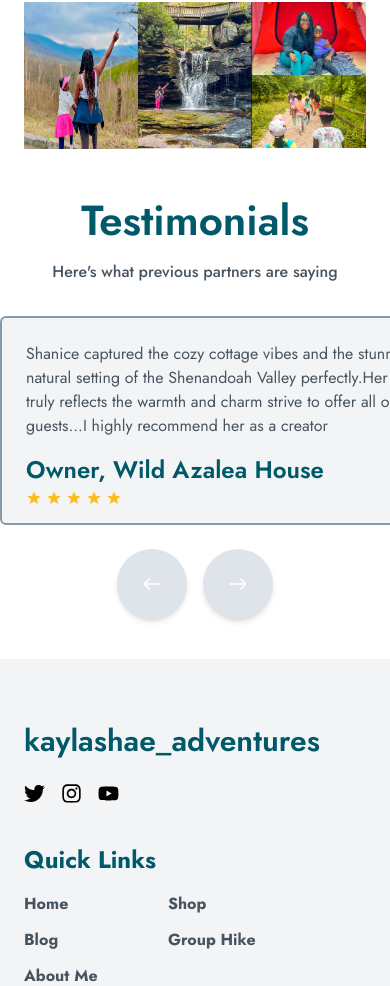
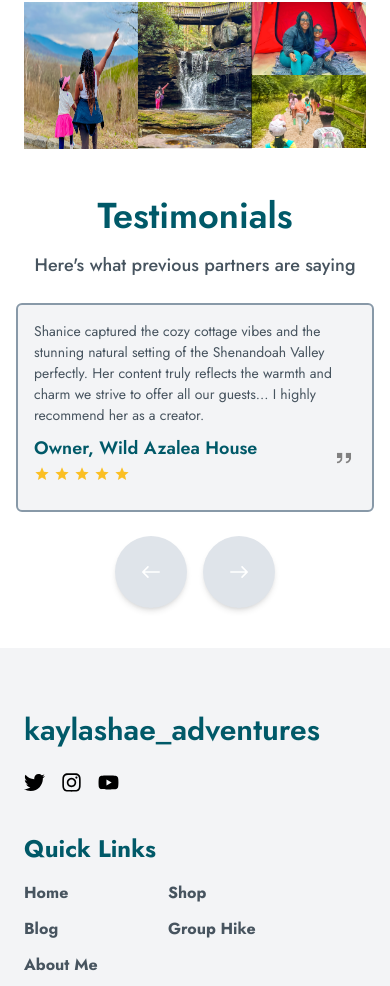
Before and after one commit to tuhinhossain123/tourism, a React (Vite) app: page /hike in a window 390 px wide. Shown: the part 1253-2239 px from the top of the page. Built offline with nearby package versions, Linux system fonts and the light colour scheme.

Commit message:
testimonial section responsive

```diff
--- a/src/Components/Testimonial/Testimonial.jsx
+++ b/src/Components/Testimonial/Testimonial.jsx
@@ -3,13 +3,12 @@ import { Navigation } from "swiper/modules";
 import "swiper/css";
 import "swiper/css/navigation";
 import { MdOutlineStarPurple500 } from "react-icons/md";
-import coma from "../../assets/images/coma.png"
-import { IoIosArrowRoundBack } from "react-icons/io";
-import { IoIosArrowRoundForward } from "react-icons/io";
+import coma from "../../assets/images/coma.png";
+import { IoIosArrowRoundBack, IoIosArrowRoundForward } from "react-icons/io";
 
 const testimonials = [
   {
-    text: "Shanice captured the cozy cottage vibes and the stunning natural setting of the Shenandoah Valley perfectly.Her content truly reflects the warmth and charm strive to offer all our guests...I highly recommend her as a creator",
+    text: "Shanice captured the cozy cottage vibes and the stunning natural setting of the Shenandoah Valley perfectly. Her content truly reflects the warmth and charm we strive to offer all our guests... I highly recommend her as a creator.",
     name: "Owner, Wild Azalea House",
   },
   {
@@ -17,7 +16,7 @@ const testimonials = [
     name: "Owner, Sunflowers of Lisbon",
   },
   {
-    text: "Shanice captured the cozy cottage vibes and the stunning natural setting of the Shenandoah Valley perfectly.Her content truly reflects the warmth and charm strive to offer all our guests...I highly recommend her as a creator",
+    text: "Shanice captured the cozy cottage vibes and the stunning natural setting of the Shenandoah Valley perfectly. Her content truly reflects the warmth and charm we strive to offer all our guests... I highly recommend her as a creator.",
     name: "Cosmo Together",
   },
   {
@@ -28,11 +27,11 @@ const testimonials = [
 
 const TestimonialSlider = () => {
   return (
-    <div className="my-10 lg:my-16">
-      <h2 className="text-center text-[42px] font-jost font-semibold text-primary pb-2">
+    <div className="my-10 lg:my-16 px-4 lg:px-8">
+      <h2 className="text-center text-[36px] md:text-[42px] font-jost font-semibold text-primary pb-2">
         Testimonials
       </h2>
-      <p className="text-center text-[#47545F] text-[16px] font-jost font-medium pb-8 lg:pb-11">
+      <p className="text-center text-[#47545F] text-lg lg:text-[14px] md:text-[16px] font-jost font-medium pb-6 lg:pb-10">
         Here's what previous partners are saying
       </p>
 
@@ -40,11 +39,11 @@ const TestimonialSlider = () => {
       <div className="relative">
         <Swiper
           modules={[Navigation]}
-          spaceBetween={20}
+          spaceBetween={10}
           slidesPerView={1}
           breakpoints={{
-            768: { slidesPerView: 2 },
-            1024: { slidesPerView: 3 },
+            768: { slidesPerView: 1.5, spaceBetween: 10 },
+            1024: { slidesPerView: 3, spaceBetween: 30 },
           }}
           loop
           navigation={{
@@ -54,26 +53,26 @@ const TestimonialSlider = () => {
           className="relative"
         >
           {testimonials.map((testimonial, index) => (
-            <SwiperSlide key={index} className="flex justify-center gap-5 lg:gap-9">
-              <div className="bg-[#F3F4F6] border-2 border-[#8899A8] p-6 rounded-md w-[482px] h-[209px]">
-                <p className="text-[#47545F] text-[16px] font-jost font-normal mb-4">
+            <SwiperSlide key={index} className="flex justify-center items-center gap-4 md:gap-6 lg:gap-8">
+              <div className="bg-[#F3F4F6] border-2 border-[#8899A8] p-4 lg:p-6 rounded-md w-full lg:w-[90%]  h-[209px]">
+                <p className="text-[#47545F] text-[14px] md:text-[15px] lg:text-[16px] font-jost font-normal mb-2 lg:mb-4">
                   {testimonial.text}
                 </p>
                 <div className="flex justify-between items-center">
                   <div>
-                    <h4 className="text-2xl font-jost font-semibold text-primary pb-1">
+                    <h4 className="text-lg md:text-xl lg:text-2xl font-jost font-semibold text-primary pb-1">
                       {testimonial.name}
                     </h4>
                     <div className="flex items-center gap-1">
-                      <MdOutlineStarPurple500 className="text-[#FBBF24]"></MdOutlineStarPurple500>
-                      <MdOutlineStarPurple500 className="text-[#FBBF24]"></MdOutlineStarPurple500>
-                      <MdOutlineStarPurple500 className="text-[#FBBF24]"></MdOutlineStarPurple500>
-                      <MdOutlineStarPurple500 className="text-[#FBBF24]"></MdOutlineStarPurple500>
-                      <MdOutlineStarPurple500 className="text-[#FBBF24]"></MdOutlineStarPurple500>
+                      {Array(5)
+                        .fill()
+                        .map((_, i) => (
+                          <MdOutlineStarPurple500 key={i} className="text-[#FBBF24]" />
+                        ))}
                     </div>
                   </div>
                   <div>
-                  <img src={coma} alt="" className="w-10"/>
+                    <img src={coma} alt="" className="w-6 md:w-8 lg:w-10" />
                   </div>
                 </div>
               </div>
@@ -83,11 +82,11 @@ const TestimonialSlider = () => {
 
         {/* Navigation Buttons */}
         <div className="flex justify-center mt-6 space-x-4">
-          <button className="prev-button bg-[#DFE4EA] text-white p-5 rounded-full shadow-md">
-            <IoIosArrowRoundBack size={30} />
+          <button className="prev-button bg-[#DFE4EA] text-white p-5 rounded-full shadow-md hover:bg-primary hover:text-white transition">
+            <IoIosArrowRoundBack size={32} />
           </button>
-          <button className="next-button bg-[#DFE4EA] text-white p-5 rounded-full shadow-md">
-            <IoIosArrowRoundForward size={30} />
+          <button className="next-button bg-[#DFE4EA] text-white p-5 rounded-full shadow-md hover:bg-primary hover:text-white transition">
+            <IoIosArrowRoundForward size={32} />
           </button>
         </div>
       </div>
--- a/src/Pages/Shared/Navbar/Navbar.jsx
+++ b/src/Pages/Shared/Navbar/Navbar.jsx
@@ -13,11 +13,7 @@ const Navbar = () => {
 
   useEffect(() => {
     const handleScroll = () => {
-      if (window.scrollY > 50) {
-        setScroll(true);
-      } else {
-        setScroll(false);
-      }
+      setScroll(window.scrollY > 50);
     };
 
     window.addEventListener("scroll", handleScroll);
@@ -26,45 +22,50 @@ const Navbar = () => {
     };
   }, []);
 
+  const handleCloseMenu = () => {
+    setIsOpen(false);
+  };
+
   return (
     <nav
-      className={`w-full fixed top-0  transition-all duration-300 ${
+      className={`w-full fixed top-0 transition-all duration-300 ${
         scroll ? "bg-white shadow-lg" : "bg-transparent"
       }`}
     >
       <div className="max-w-[1680px] mx-auto px-6 lg:px-8">
-        {/* nav top */}
+        {/* Top Navigation */}
         <div className="flex justify-between items-center">
-          <div className="flex justify-evenly md:justify-between items-center gap-8 lg:gap-0 w-[70%] md:w-[80%] lg:w-[90%]  pt-5 pb-5 pr-4 md:pr-0">
+          <div className="flex justify-evenly md:justify-between items-center gap-8 lg:gap-0 w-[70%] md:w-[80%] lg:w-[90%] pt-5 pb-5 pr-4 md:pr-0">
             <div>
               <Link className="text-primary font-jost font-medium text-[14px]">
                 FOLLOW US
               </Link>
             </div>
             <div className="flex items-center gap-4">
-              <Link>
+              <Link to="#">
                 <FaTwitter className="text-[21px] text-primary" />
               </Link>
-              <Link>
+              <Link to="#">
                 <FaInstagram className="text-[21px] text-primary" />
               </Link>
-              <Link>
+              <Link to="#">
                 <FaYoutube className="text-[21px] text-primary" />
               </Link>
             </div>
           </div>
           <h2 className="border-r-[2px] h-16 border-[#47545F]" />
-          <div className="w-[30%] md:w-[10%] lg:w-[5%]  pt-5 pb-5">
+          <div className="w-[30%] md:w-[10%] lg:w-[5%] pt-5 pb-5">
             <Link className="flex justify-end items-center gap-3 text-primary font-jost font-medium">
               <BsCart3 className="text-xl font-bold" />
-              <span className=" text-[16px] ">CART</span>
+              <span className="text-[16px]">CART</span>
             </Link>
           </div>
         </div>
 
-        {/* hr */}
-        <hr className="border-t-[2px] border-[#47545F] mt- mb-4 lg:mb-5 " />
+        {/* Divider */}
+        <hr className="border-t-[2px] border-[#47545F] mt- mb-4 lg:mb-5" />
 
+        {/* Main Navigation */}
         <div className="flex justify-between items-center">
           {/* Logo */}
           <Link to="/" className="text-xl font-bold">
@@ -115,7 +116,7 @@ const Navbar = () => {
         </div>
       </div>
 
-      {/* Mobile Device */}
+      {/* Mobile Navigation Menu */}
       {isOpen && (
         <div className="lg:hidden flex flex-col items-center py-8 space-y-4 bg-white shadow-md">
           {[
@@ -134,11 +135,15 @@ const Navbar = () => {
                   ? "text-[#F9B233] underline"
                   : "text-primary"
               }`}
+              onClick={handleCloseMenu} // Close the menu when a link is clicked
             >
               {item.label}
             </Link>
           ))}
-          <button className="border-2 border-primary text-primary font-jost font-medium text-[16px] px-6 py-3 rounded-sm uppercase hover:bg-primary hover:text-white transition">
+          <button
+            className="border-2 border-primary text-primary font-jost font-medium text-[16px] px-6 py-3 rounded-sm uppercase hover:bg-primary hover:text-white transition"
+            onClick={handleCloseMenu} // Also close when clicking Contact Us
+          >
             Contact Us
           </button>
         </div>
```
